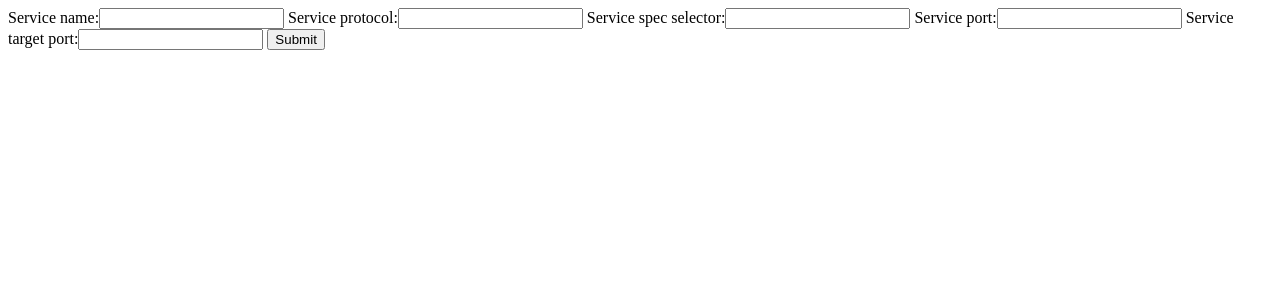
After one commit to Delacroix/k8s_on_django_demo, a Django app: page /new_svc_form/ in a window 1280 px wide. The commit adds this page. Shown: the top 300 px of the page. Run offline with Django 3.2, Linux system fonts and the light colour scheme.

Commit message:
service form done.

```diff
--- a/myblog/settings.py
+++ b/myblog/settings.py
@@ -38,7 +38,6 @@ INSTALLED_APPS = [
     'django.contrib.messages',
     'django.contrib.staticfiles',
     'myblogs',
-    'bootstrap3',
 ]
 
 MIDDLEWARE = [
--- /dev/null
+++ b/myblogs/forms.py
@@ -0,0 +1,19 @@
+from django import forms
+
+
+class ServiceForm(forms.Form):
+    service_name = forms.CharField()
+    service_protocol = forms.CharField()
+    service_spec_selector = forms.CharField()
+    service_port = forms.CharField()
+    service_target_port = forms.CharField()
+
+
+class DeployForm(forms.Form):
+    deploy_name = forms.CharField()
+    deploy_label_app = forms.CharField()
+    deploy_replicas = forms.CharField()
+    deploy_image_name = forms.CharField()
+    deploy_image_version = forms.CharField()
+    deploy_container_port = forms.CharField()
+    deploy_namespace = forms.CharField()
--- a/myblogs/models.py
+++ b/myblogs/models.py
@@ -1,7 +1,7 @@
 from django.db import models
 
 from kubernetes import client, config
-from kubernetes.client.rest import ApiException
+
 # Create your models here.
 
 
--- a/myblogs/urls.py
+++ b/myblogs/urls.py
@@ -24,4 +24,5 @@ urlpatterns = [
     re_path(r'^deploy_list/$', views.deploy_list, name="deploy_list"),
     re_path(r'^new_service/$', views.new_service, name="new_service"),
     re_path(r'^new_deploy/$', views.new_deploy, name="new_deploy"),
+    re_path(r'^new_svc_form/$', views.new_svc, name="new_svc"),
 ]
--- a/myblogs/views.py
+++ b/myblogs/views.py
@@ -1,11 +1,11 @@
 from django.shortcuts import render
 from kubernetes import client, config
-from kubernetes.client.rest import ApiException
+from django.http import HttpResponse
 
 
 # Create your views here.
 from . import models
-
+from .forms import ServiceForm
 
 
 def index(request):
@@ -43,13 +43,18 @@ def new_service(request):
 
 
 def new_deploy(request):
-    config.load_kube_config()
-    extension = client.ExtensionsV1beta1Api()
-    deployment = client.ExtensionsV1beta1Deployment()
-    deployment.api_version = "extentions/v1beta1"
-    deployment.kind = "Deployment"
-    deployment.metadata = client.V1ObjectMeta(name="nginx-deployment")
+    if request.method == 'POST':
 
+        deploy_form = ServiceForm(request.POST)
+
+        config.load_kube_config()
+        api_instance = client.CoreV1Api()
+        extension = client.ExtensionsV1beta1Api()
+        deployment = client.ExtensionsV1beta1Deployment()
+        deployment.api_version = "extentions/v1beta1"
+        deployment.kind = "Deployment"
+        deployment.metadata = client.V1ObjectMeta(name="nginx-deployment")
+# TO BE DONE 20180316
     spec = client.ExtensionsV1beta1DeploymentSpec()
     spec.replicas = 3
 
@@ -68,3 +73,31 @@ def new_deploy(request):
     extension.create_namespaced_deployment(namespace="default", body=deployment)
     deploy_list = models.CreateDeploy.deploy_list
     return render(request, 'deploy_list.html', {'deploy_list': deploy_list})
+
+
+def new_svc(request):
+    # 提交表单创建K8S Service
+    if request.method == 'POST':
+
+        form = ServiceForm(request.POST)
+
+        config.load_kube_config()
+        api_instance = client.CoreV1Api()
+
+        if form.is_valid():
+
+            service = client.V1Service()
+            service.api_version = "v1"
+            service.kind = "Service"
+            service.metadata = client.V1ObjectMeta(name=str(form.cleaned_data['service_name']))
+            spec = client.V1ServiceSpec()
+            spec.selector = {"app": str(form.cleaned_data['service_spec_selector'])}
+            spec.ports = [client.V1ServicePort(protocol=str(form.cleaned_data['service_protocol']),
+                                               port=int(form.cleaned_data['service_port']),
+                                               target_port=int(form.cleaned_data['service_target_port']))]
+            service.spec = spec
+            api_instance.create_namespaced_service(namespace="default", body=service)
+            return HttpResponse('New Service created success!')
+    else:
+        form = ServiceForm()
+    return render(request, 'new_svc_form.html', {'form': form})
--- /dev/null
+++ b/templates/new_deploy_form.html
@@ -0,0 +1,5 @@
+<form method="post">
+    {% csrf_token %}
+    {{ deploy_form }}
+    <input type="submit" value="Submit">
+</form>
--- /dev/null
+++ b/templates/new_svc_form.html
@@ -0,0 +1,5 @@
+<form method="post">
+    {% csrf_token %}
+    {{ form }}
+    <input type="submit" value="Submit">
+</form>
--- a/templates/service_list.html
+++ b/templates/service_list.html
@@ -7,6 +7,7 @@
 </head>
 <body>
 <a class="btn btn-default" href="{% url 'myblogs:new_service' %}" role="button">Create New Service</a>
+<a class="btn btn-default" href="{% url 'myblogs:new_svc' %}" role="button">Create New Service Form</a>
 <div class="container">
 <table class="table table-striped">
 <th>NAMESPACE</th>
```
Also changed, not shown: myblogs/migrations/0001_initial.py.
